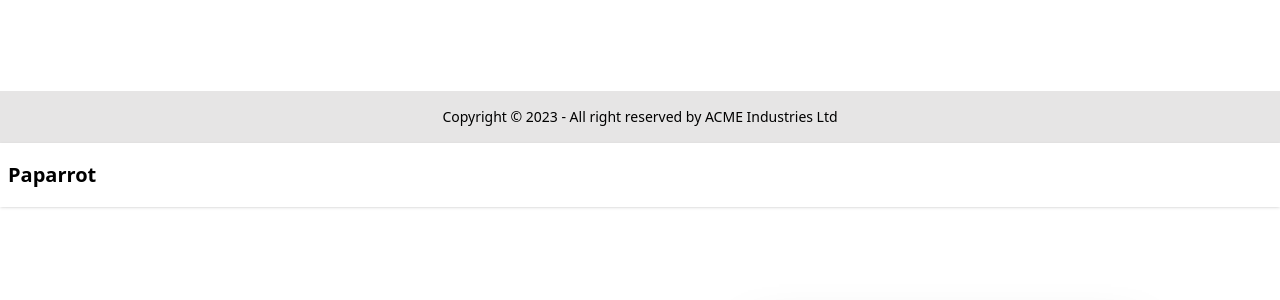
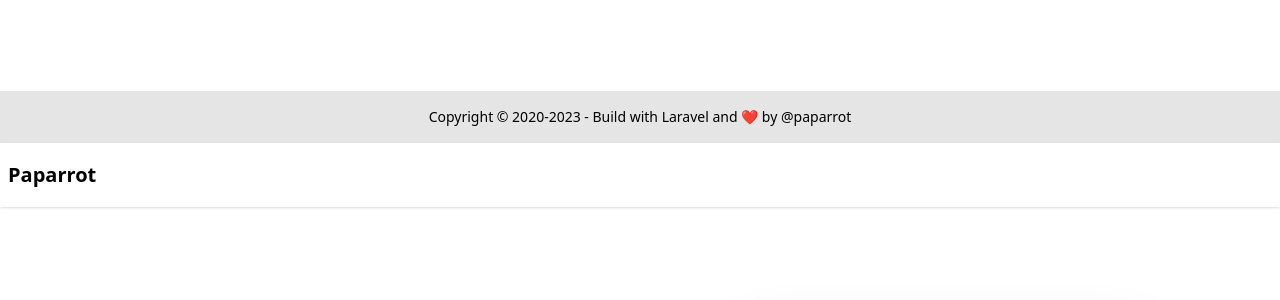
Before and after one commit to paparrot/personal, a Laravel app: page / in a window 1280 px wide. Shown: the part 657-957 px from the top of the page. Run offline with Laravel 10, Linux system fonts and the light colour scheme; data that the repository does not hold is empty; style sheets or scripts are compiled from the project's sources; some libraries are stand-ins or nearby versions; some web fonts are replaced.

Commit message:
update footer data

```diff
--- a/resources/views/components/footer.blade.php
+++ b/resources/views/components/footer.blade.php
@@ -1,5 +1,10 @@
 <footer class="footer footer-center p-4 bg-base-300 text-base-content">
     <div>
-        <p>Copyright © 2023 - All right reserved by ACME Industries Ltd</p>
+        <p>Copyright © 2020-{{ now()->year }} - Build with Laravel and ❤️ by
+            <a
+                href="https://github.com/paparrot"
+                target="_blank"
+                rel="noopener noreferrer"
+            >@paparrot</a></p>
     </div>
 </footer>
```
